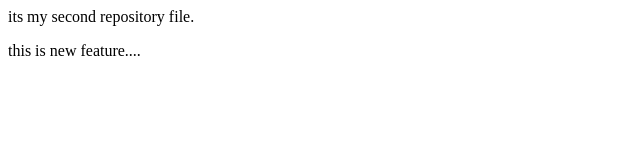
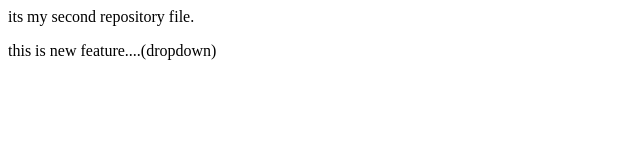
Before and after one commit to nishtha-code1/localrepo, a plain HTML site: page index.html in a window 1280 px wide. Shown: the full height of the page, 0-640 px from the left. Drawn offline with Linux system fonts and the light colour scheme.

```diff
--- a/index.html
+++ b/index.html
@@ -1,2 +1,2 @@
 <p>its my second repository file.</p>
-<p>this is new feature....</p>
+<p>this is new feature....(dropdown)</p>
```
